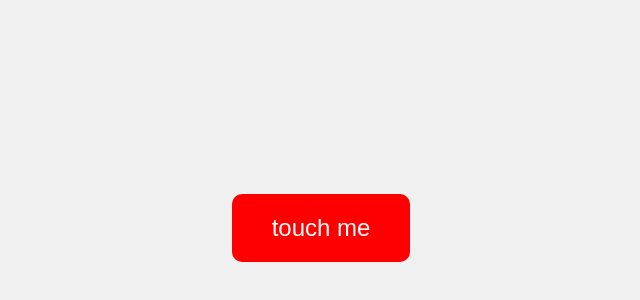
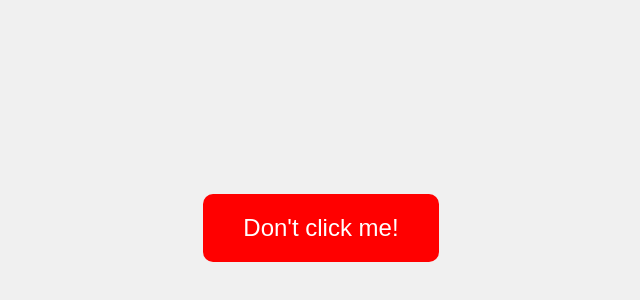
Before and after one commit to bhaurl/my-first-static-web-app, a website: page src/index.html in a window 1280 px wide. Shown: the part 172-472 px from the top of the page, without its empty margins (319-959 px from the left). Drawn offline with Linux system fonts and the light colour scheme.

Commit message:
Update index.html

```diff
--- a/src/index.html
+++ b/src/index.html
@@ -42,7 +42,7 @@
     </style>
 </head>
 <body>
-    <button class="button" id="startButton" onclick="playVideo()">touch me</button>
+    <button class="button" id="startButton" onclick="playVideo()">Don't click me!</button>
 
     <div class="video-container" id="videoContainer"></div>
 
```
